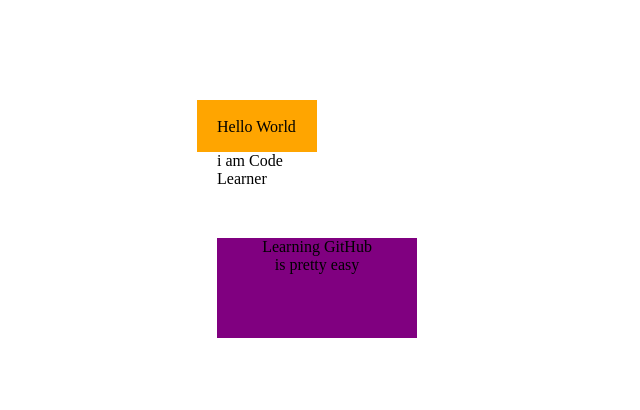
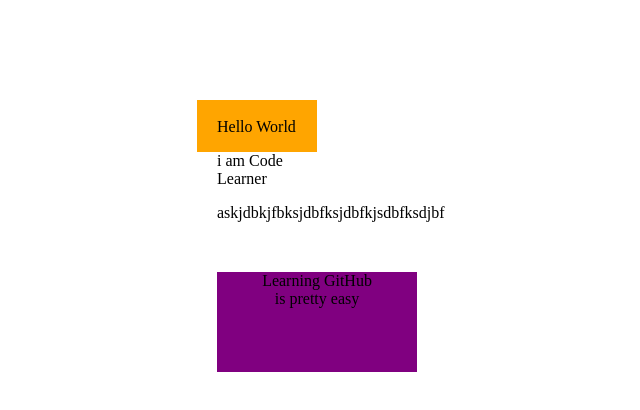
Before and after one commit to Ssabian/4may, a plain HTML site: page index.html in a window 1280 px wide. Shown: the whole page, without its empty margins (383-1023 px from the left). Drawn offline with Linux system fonts and the light colour scheme.

Commit message:
Update index.html

```diff
--- a/index.html
+++ b/index.html
@@ -6,6 +6,7 @@
 <div class="main">
 <p>Hello World</p>
 <p> i am Code Learner</p>
+<p>askjdbkjfbksjdbfksjdbfkjsdbfksdjbf</p>
 <div class="box">
 <p>Learning GitHub <br>is pretty easy</p>
 </div>
```
